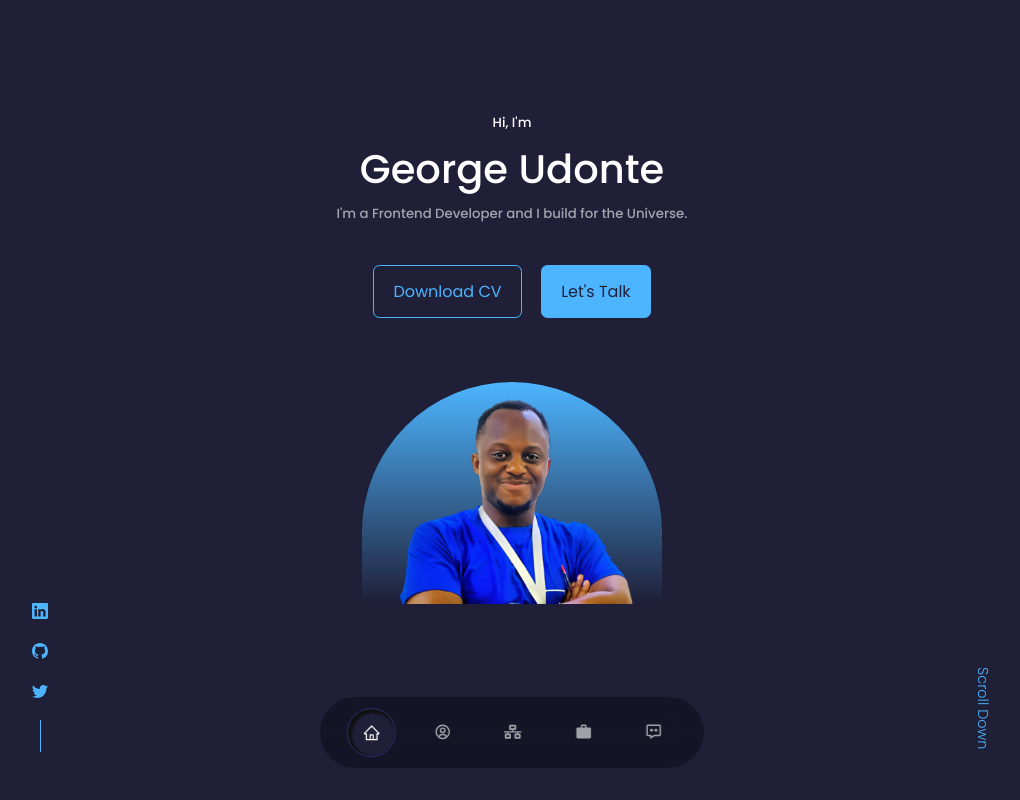
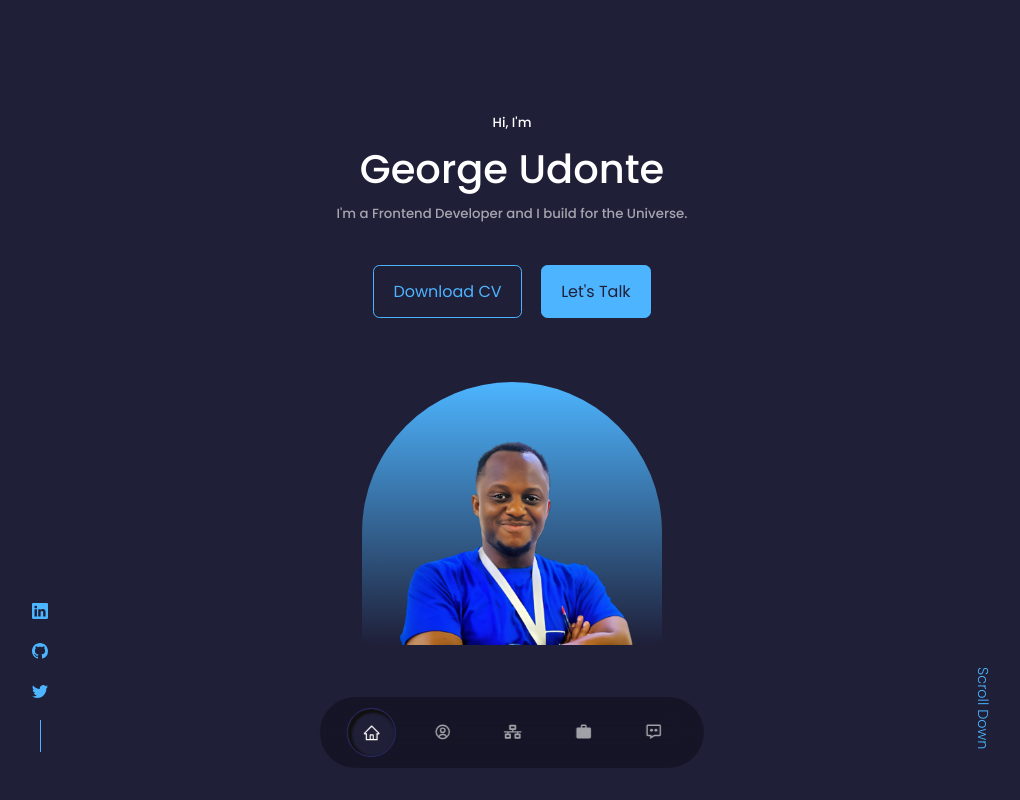
Before and after one commit to udonte/my-react-portfolio, a React (Create React App) app: page / in a window 1280 px wide. Shown: the top 800 px of the page, without its empty margins (128-1148 px from the left). Built offline with nearby package versions, Linux system fonts and the light colour scheme.

Commit message:
adjusted image

```diff
--- a/src/component/header/header.css
+++ b/src/component/header/header.css
@@ -48,12 +48,11 @@ header{
   display: flex;
   align-items: center;
   justify-content: center;
-  /* padding: 5rem 1.5rem 1.5rem 1.5rem; */
+  padding-top: 2.6rem;
 }
 
 .profileImage{
   width: 300px;
-  height:
 }
 
 /* ===== SCROLL DOWN ==== */
```
